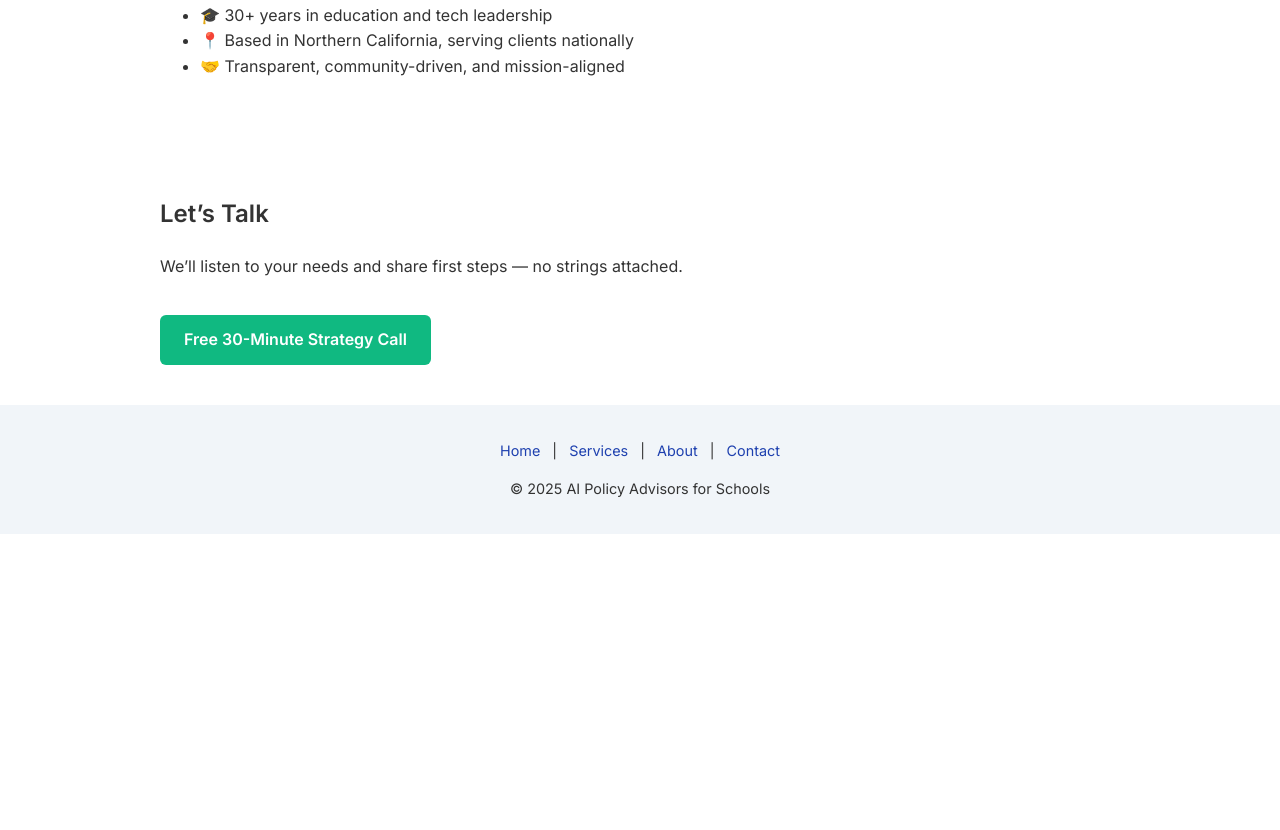
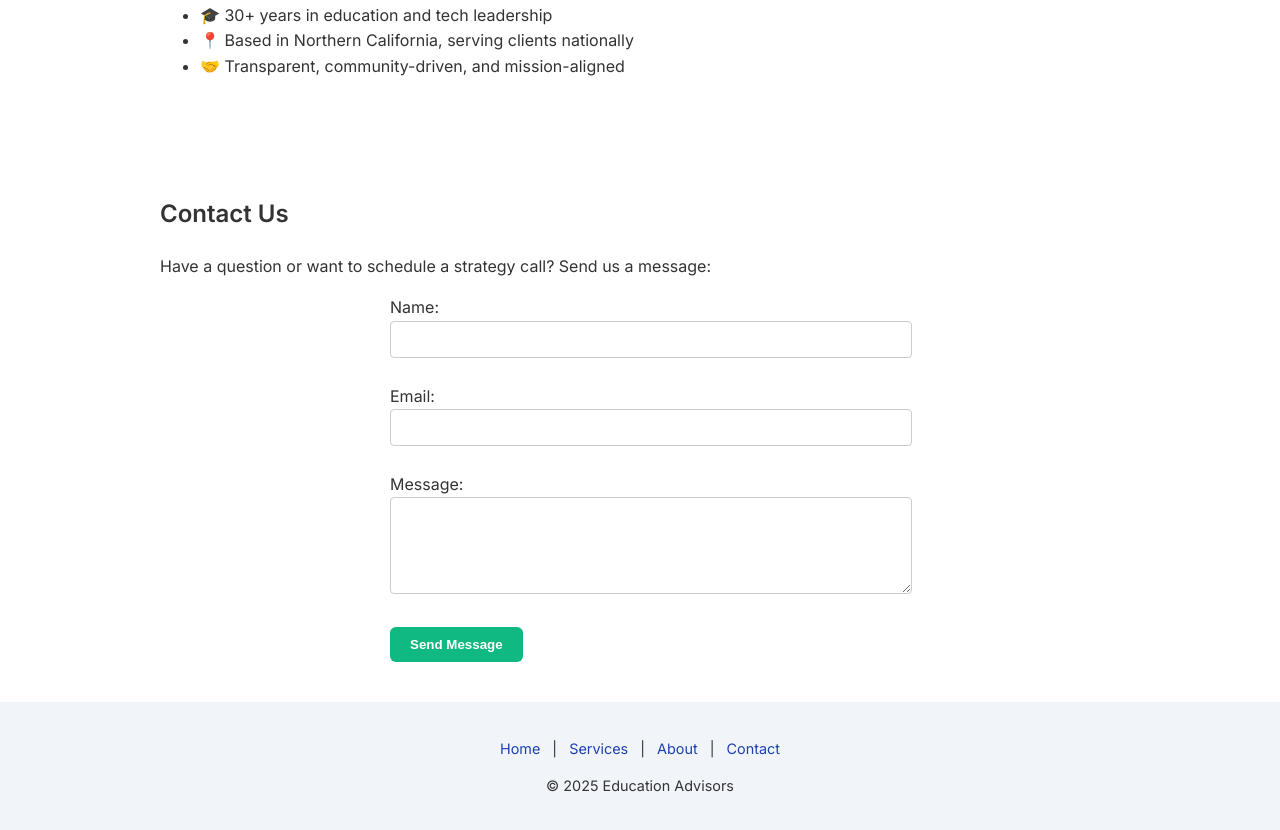
Before and after one commit to neiljeanm/EduAdvisors, a plain HTML site: page index.html in a window 1280 px wide. Shown: the part 1148-1978 px from the top of the page. Before the commit the page ends 1682 px from the top, so only its background shows below. Drawn offline with Linux system fonts and the light colour scheme.

Commit message:
Add files via upload

```diff
--- a/index.html
+++ b/index.html
@@ -3,7 +3,7 @@
 <head>
   <meta charset="UTF-8" />
   <meta name="viewport" content="width=device-width, initial-scale=1.0" />
-  <title>AI Policy Advisors for Schools</title>
+  <title>Education Advisors</title>
   <link href="https://fonts.googleapis.com/css2?family=Inter:wght@400;600&display=swap" rel="stylesheet">
   <style>
     body {
@@ -52,6 +52,25 @@
       border-radius: 8px;
       box-shadow: 0 2px 6px rgba(0,0,0,0.05);
     }
+    form {
+      max-width: 500px;
+      margin: 0 auto;
+    }
+    input, textarea {
+      width: 100%;
+      padding: 10px;
+      border-radius: 4px;
+      border: 1px solid #ccc;
+    }
+    button {
+      background: #10b981;
+      color: white;
+      padding: 10px 20px;
+      border: none;
+      border-radius: 6px;
+      font-weight: bold;
+      cursor: pointer;
+    }
     footer {
       background: #f1f5f9;
       text-align: center;
@@ -67,8 +86,8 @@
 </head>
 <body>
   <header>
-    <h1>Helping School Districts Harness AI</h1>
-    <p>Responsibly, Ethically, Effectively</p>
+    <h1>Education Advisors</h1>
+    <p>Helping School Districts Harness AI — Responsibly, Ethically, Effectively</p>
     <p>Expert guidance on AI policy, teacher training, and digital safety for K–12 environments.</p>
     <a href="#contact" class="cta-button">Schedule a Free Consultation</a>
   </header>
@@ -114,10 +133,22 @@
     </ul>
   </section>
 
-  <section>
-    <h2>Let’s Talk</h2>
-    <p>We’ll listen to your needs and share first steps — no strings attached.</p>
-    <a href="#contact" class="cta-button">Free 30-Minute Strategy Call</a>
+  <section id="contact">
+    <h2>Contact Us</h2>
+    <p>Have a question or want to schedule a strategy call? Send us a message:</p>
+
+    <form action="https://formspree.io/f/YOUR_FORM_ID" method="POST">
+      <label for="name">Name:</label><br />
+      <input type="text" name="name" required /><br /><br />
+
+      <label for="email">Email:</label><br />
+      <input type="email" name="email" required /><br /><br />
+
+      <label for="message">Message:</label><br />
+      <textarea name="message" rows="5" required></textarea><br /><br />
+
+      <button type="submit">Send Message</button>
+    </form>
   </section>
 
   <footer>
@@ -125,9 +156,9 @@
       <a href="#">Home</a> |
       <a href="#">Services</a> |
       <a href="#">About</a> |
-      <a href="#">Contact</a>
+      <a href="#contact">Contact</a>
     </p>
-    <p>&copy; 2025 AI Policy Advisors for Schools</p>
+    <p>&copy; 2025 Education Advisors</p>
   </footer>
 </body>
 </html>
```
